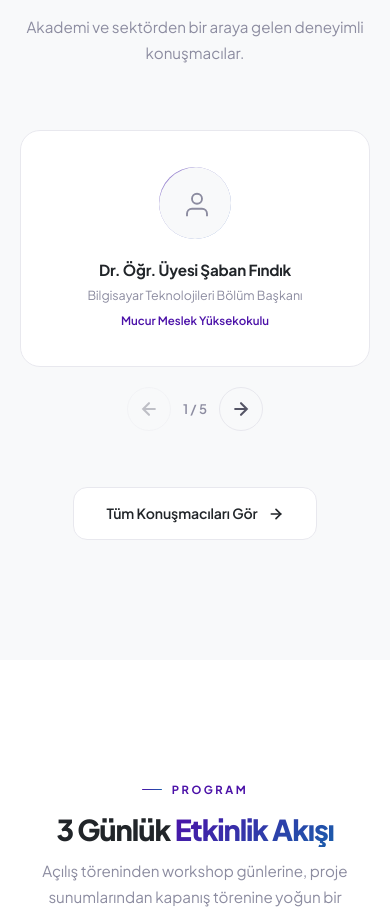
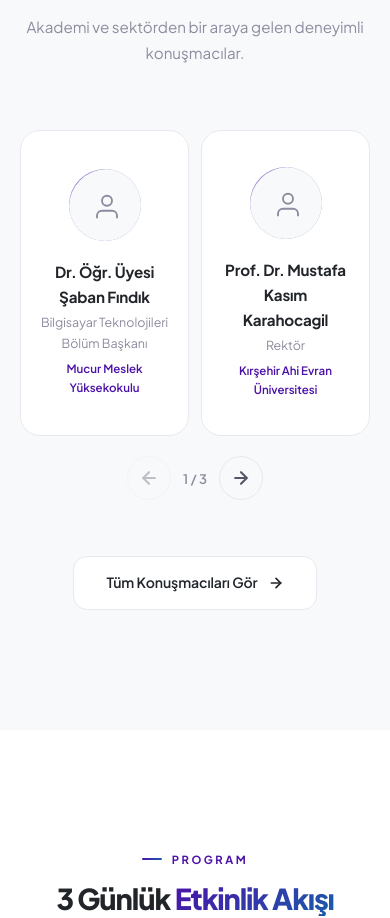
Before and after one commit to Beril711/website, a Next.js app: page / in a window 390 px wide. Shown: the part 2444-3362 px from the top of the page. Built offline with nearby package versions, Linux system fonts and the light colour scheme.

Commit message:
uzmanlar card yapısı güncellendi mobil kısım ayarlandı

```diff
--- a/src/components/home/SpeakersPreview.jsx
+++ b/src/components/home/SpeakersPreview.jsx
@@ -14,7 +14,7 @@ function usePageSize() {
   const [cols, setCols] = useState(4);
   useEffect(() => {
     function update() {
-      if (window.innerWidth <= 480) setCols(1);
+      if (window.innerWidth <= 480) setCols(2);
       else if (window.innerWidth <= 768) setCols(2);
       else setCols(4);
     }
@@ -114,8 +114,9 @@ export default function SpeakersPreview() {
               flex: 1,
               display: 'grid',
               gridTemplateColumns: `repeat(${cols}, 1fr)`,
+              gridAutoRows: isMobile ? 'auto' : 280,
+              minHeight: isMobile ? 280 : 'auto',
               gap: isMobile ? 12 : 20,
-              minHeight: isMobile ? 'auto' : 220,
               width: '100%',
             }}
           >
@@ -131,7 +132,7 @@ export default function SpeakersPreview() {
                 <div className="speaker-org">{s.org}</div>
               </div>
             ))}
-            {!isMobile && Array.from({ length: cols - visible.length }).map((_, i) => (
+            {Array.from({ length: cols - visible.length }).map((_, i) => (
               <div key={`empty-${i}`} style={{ visibility: 'hidden' }} className="speaker-card" />
             ))}
           </div>
```
